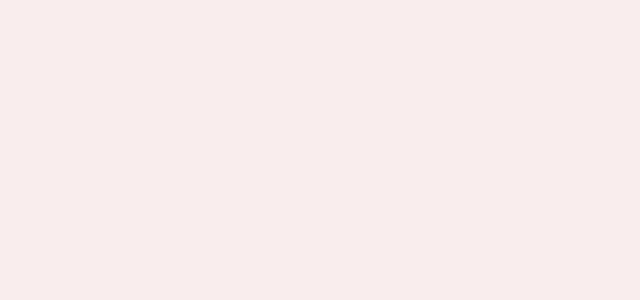
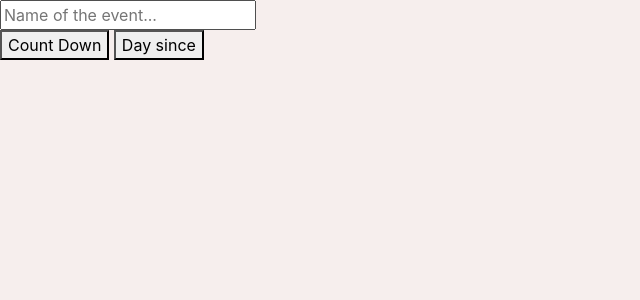
Before and after one commit to YixinChen-sde/p5-starter-code-Sugardaddy, a Django app: page /draw/daysinput in a window 1280 px wide. Before the commit the part shown is empty. Shown: the top 300 px of the page, without its empty margins (0-640 px from the left). Run offline with Django 3.2, Linux system fonts and the light colour scheme; some libraries are stand-ins or nearby versions.

Commit message:
front end of input

```diff
--- a/draw/templates/draw/daysinput.html
+++ b/draw/templates/draw/daysinput.html
@@ -22,6 +22,12 @@
 </head>
 <body>
 
+    <form>
+        <input type="text" id="event-name" name="event-name" placeholder="Name of the event..."><br>
+      </form>
+
+    <button>Count Down</button>
+    <button>Day since</button>
 </body>
 <script>
 
```
